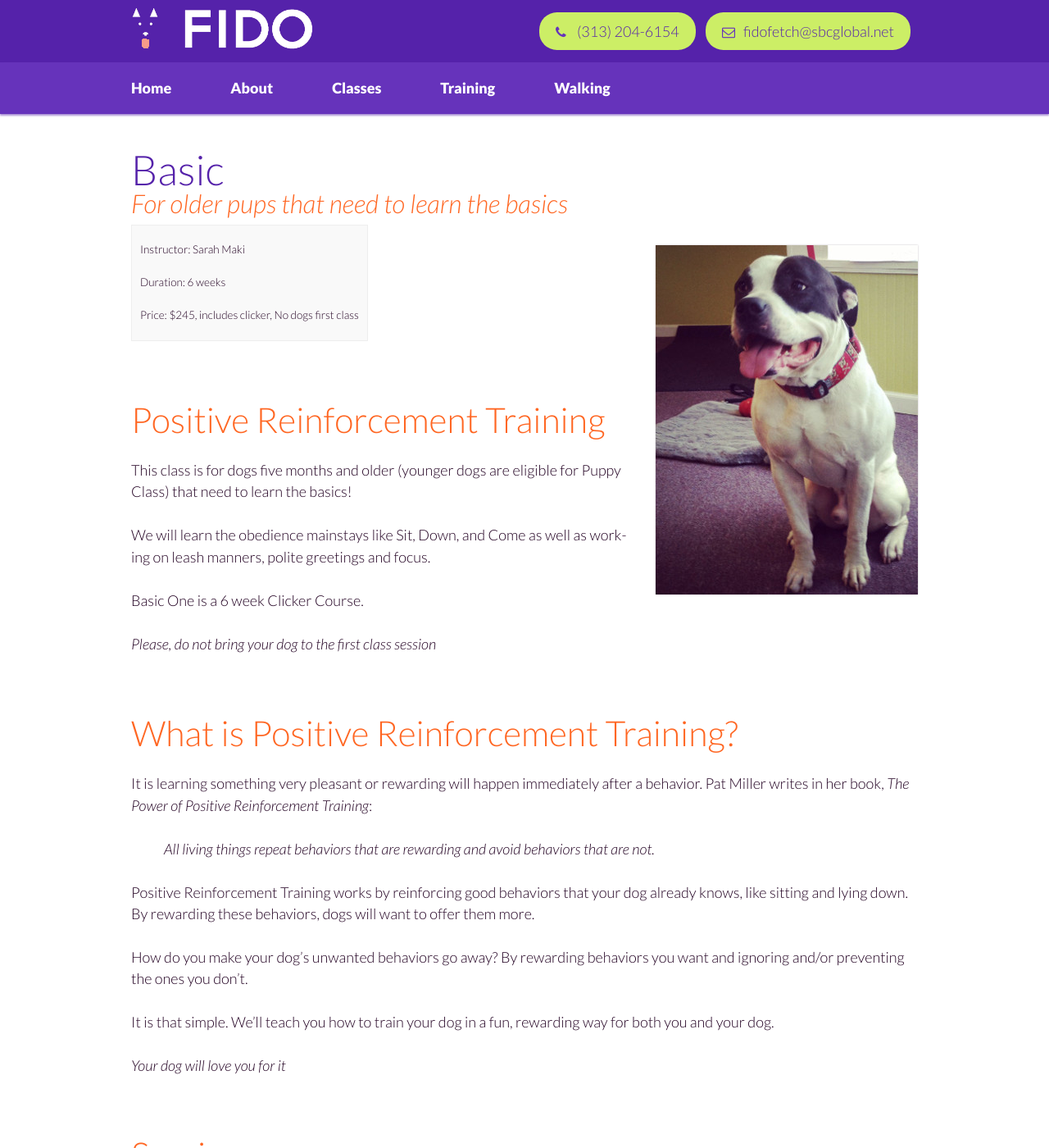
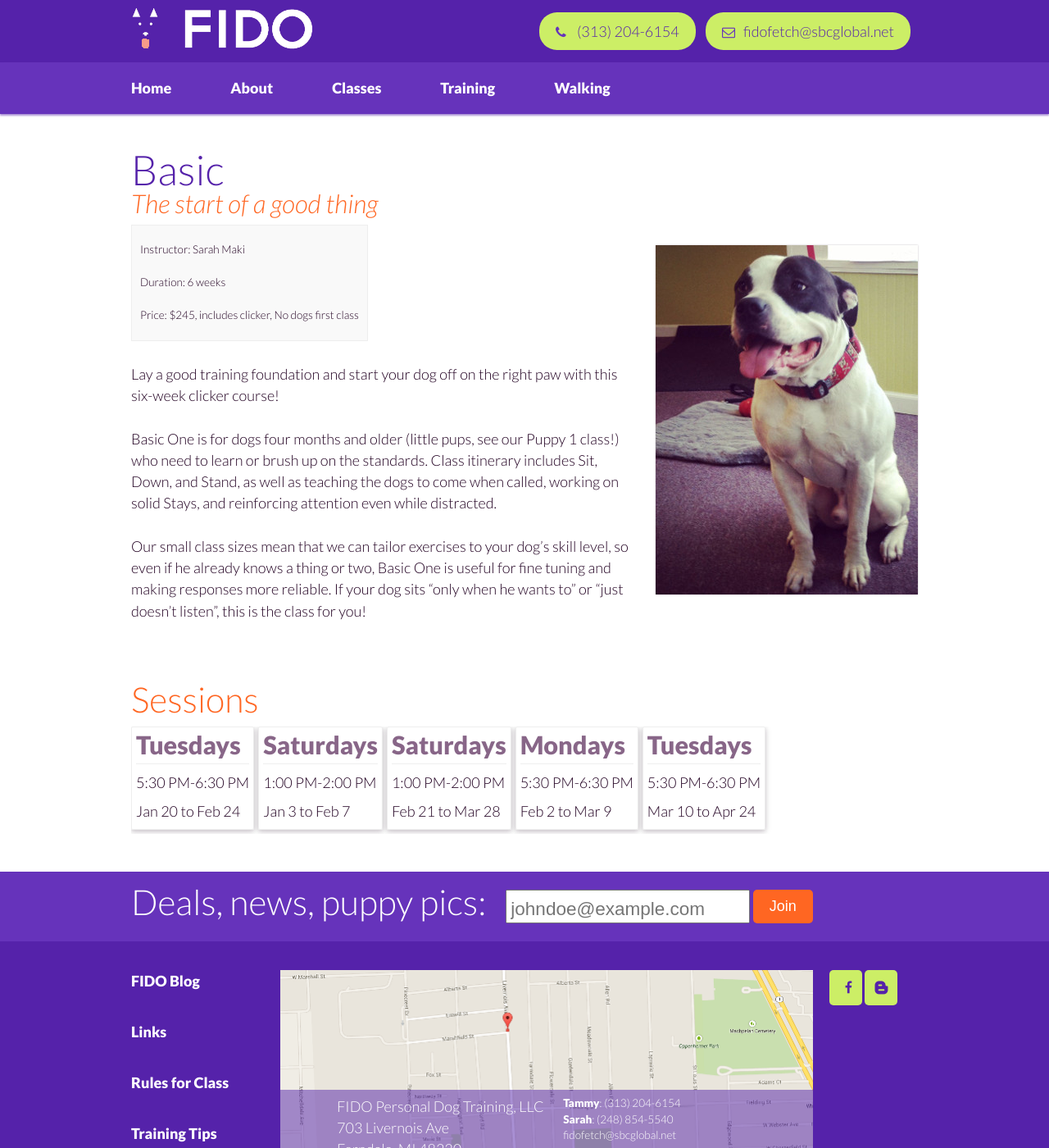
Before and after one commit to fidodogtraining/fidodogtraining.github.io, a Jekyll site: the page built from _classes/basic-obedience-1.md, in a window 1280 px wide and 1400 px high. Shown: the whole window at 82% size. Built offline with Jekyll 4.4.1, drawn with Linux system fonts in a browser that asks for light colours; Markdown is read by kramdown in place of the engine named in the settings.

Commit message:
Update basic-obedience-1.md

```diff
--- a/_classes/basic-obedience-1.md
+++ b/_classes/basic-obedience-1.md
@@ -1,7 +1,7 @@
 ---
 weight: 2
 title: Basic
-tagline: "For older pups that need to learn the basics"
+tagline: "The start of a good thing"
 image: basic.jpg
 trainer: Sarah Maki
 duration: "6 weeks"
@@ -18,33 +18,9 @@ sessions:
  - start: 2015-03-10 17:30:00 -0500
    end: 2015-04-24 18:30:00 -0500
 ---
-## Positive Reinforcement Training
 
-This class is for dogs five months and older (younger dogs are eligible for Puppy Class) that need to learn the basics!
+Lay a good training foundation and start your dog off on the right paw with this six-week clicker course!
 
-We will learn the obedience mainstays like Sit, Down, and Come as well as working on leash manners, polite greetings and  focus.
+Basic One is for dogs four months and older (little pups, see our Puppy 1 class!) who need to learn or brush up on the standards. Class itinerary includes Sit, Down, and Stand, as well as teaching the dogs to come when called, working on solid Stays, and reinforcing attention even while distracted.
 
-
-Basic One is a 6 week Clicker Course.
-
-*Please, do not bring your dog to the first class session*
-
-## What is Positive Reinforcement Training?
-
-It is learning something very pleasant or rewarding will happen immediately
-after a behavior. Pat Miller writes in her book, _The Power of Positive Reinforcement
-Training_:
-
- > All living things repeat behaviors that are rewarding and avoid behaviors that are not.
-
-Positive Reinforcement Training works by reinforcing good behaviors that your
-dog already knows, like sitting and lying down. By rewarding these behaviors,
-dogs will want to offer them more.
-
-How do you make your dog's unwanted behaviors go away? By rewarding behaviors
-you want and ignoring and/or preventing the ones you don't.
-
-It is that simple. We'll teach you how to train your dog in a fun, rewarding way
-for both you and your dog.
-
-_Your dog will love you for it_
+Our small class sizes mean that we can tailor exercises to your dog’s skill level, so even if he already knows a thing or two, Basic One is useful for fine tuning and making responses more reliable. If your dog sits “only when he wants to” or “just doesn’t listen”, this is the class for you!
```
